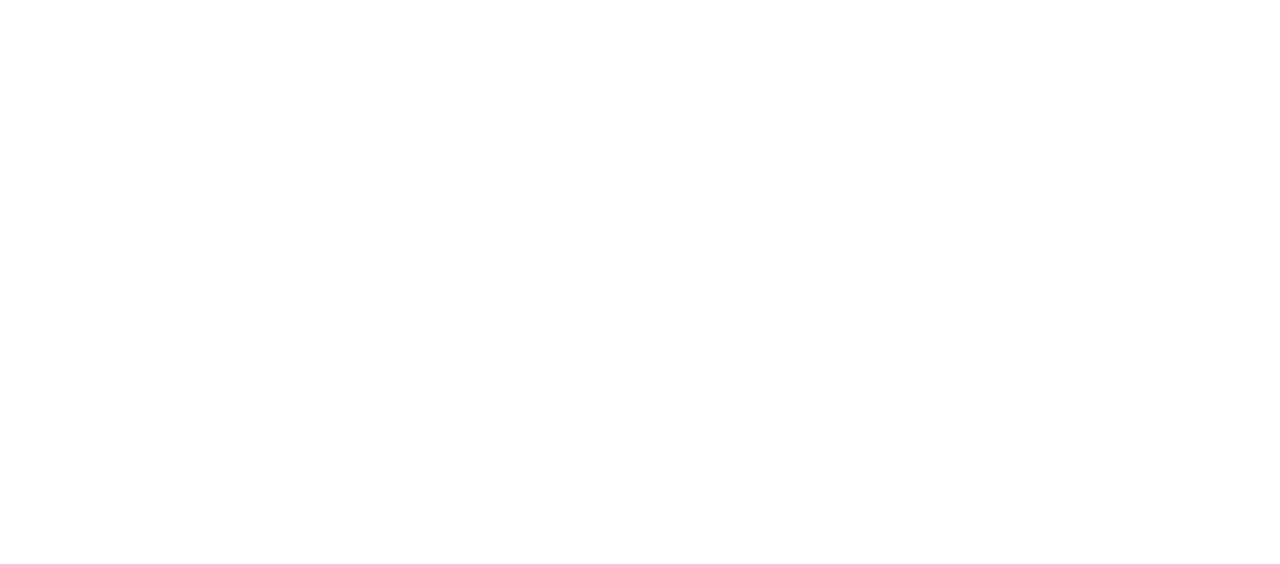
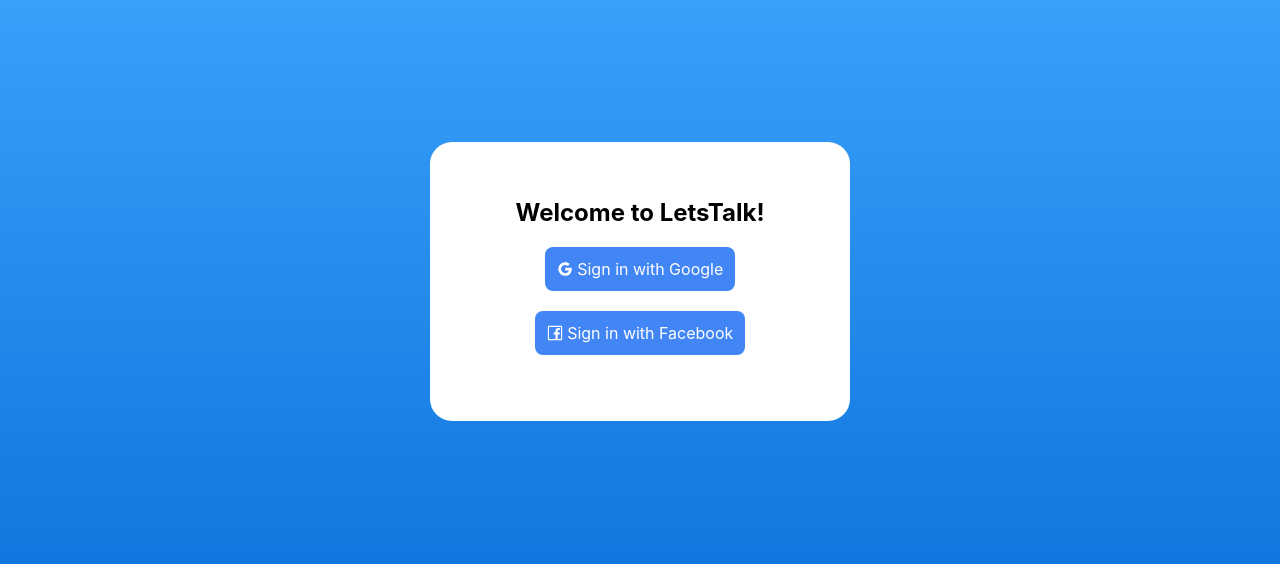
Before and after one commit to naina25/LetsTalk, a React (Create React App) app: page / in a window 1280 px wide. Shown: the part 114-678 px from the top of the page. Built offline with nearby package versions, Linux system fonts and the light colour scheme.

Commit message:
Added google and facebook login functionality

```diff
--- a/src/components/App.js
+++ b/src/components/App.js
@@ -1,25 +1,25 @@
-import React from "react"
+import React from "react";
 
-import { BrowserRouter as Router, Switch, Route } from "react-router-dom"
+import { BrowserRouter as Router, Switch, Route } from "react-router-dom";
 
 // import { AuthProvider } from "../contexts/AuthContext"
 
 // import Chats from "./Chats"
-// import Login from "./Login"
+import Login from "./Login";
 
 function App() {
   return (
-    <div style={{ fontFamily: 'Avenir' }}>
+    <div style={{ fontFamily: "Avenir" }}>
       <Router>
         {/* <AuthProvider> */}
-          <Switch>
-            {/* <Route path="/chats" component={Chats} />
-            <Route path="/" component={Login} /> */}
-          </Switch>
+        <Switch>
+          {/* <Route path="/chats" component={Chats} /> */}
+          <Route path="/" component={Login} />
+        </Switch>
         {/* </AuthProvider> */}
       </Router>
     </div>
-  )
+  );
 }
 
-export default App
+export default App;
--- /dev/null
+++ b/src/components/Login.js
@@ -0,0 +1,31 @@
+import React from "react";
+import { GoogleOutlined, FacebookOutlined } from "@ant-design/icons";
+import firebase from "firebase/app";
+import { auth } from "../firebase";
+
+const Login = () => {
+  return (
+    <div id="login-page">
+      <div id="login-card">
+        <h2>Welcome to LetsTalk!</h2>
+        <div
+          className="login-button google"
+          onClick={() =>
+            auth.signInWithRedirect(new firebase.auth.GoogleAuthProvider())
+          }>
+          <GoogleOutlined /> Sign in with Google
+        </div>
+        <br /> <br />
+        <div
+          className="login-button google"
+          onClick={() =>
+            auth.signInWithRedirect(new firebase.auth.GoogleAuthProvider())
+          }>
+          <FacebookOutlined /> Sign in with Facebook
+        </div>
+      </div>
+    </div>
+  );
+};
+
+export default Login;
--- /dev/null
+++ b/src/firebase.js
@@ -0,0 +1,13 @@
+import firebase from "firebase/app";
+import "firebase/auth";
+
+export const auth = firebase
+  .initializeApp({
+    apiKey: "AIzaSyCE0vMDv_Lurqk750oq0ADSxjBQ-BEOjM8",
+    authDomain: "letschat-383b0.firebaseapp.com",
+    projectId: "letschat-383b0",
+    storageBucket: "letschat-383b0.appspot.com",
+    messagingSenderId: "917586035608",
+    appId: "1:917586035608:web:d59bc8785e75eb0f6121ed",
+  })
+  .auth();
```
